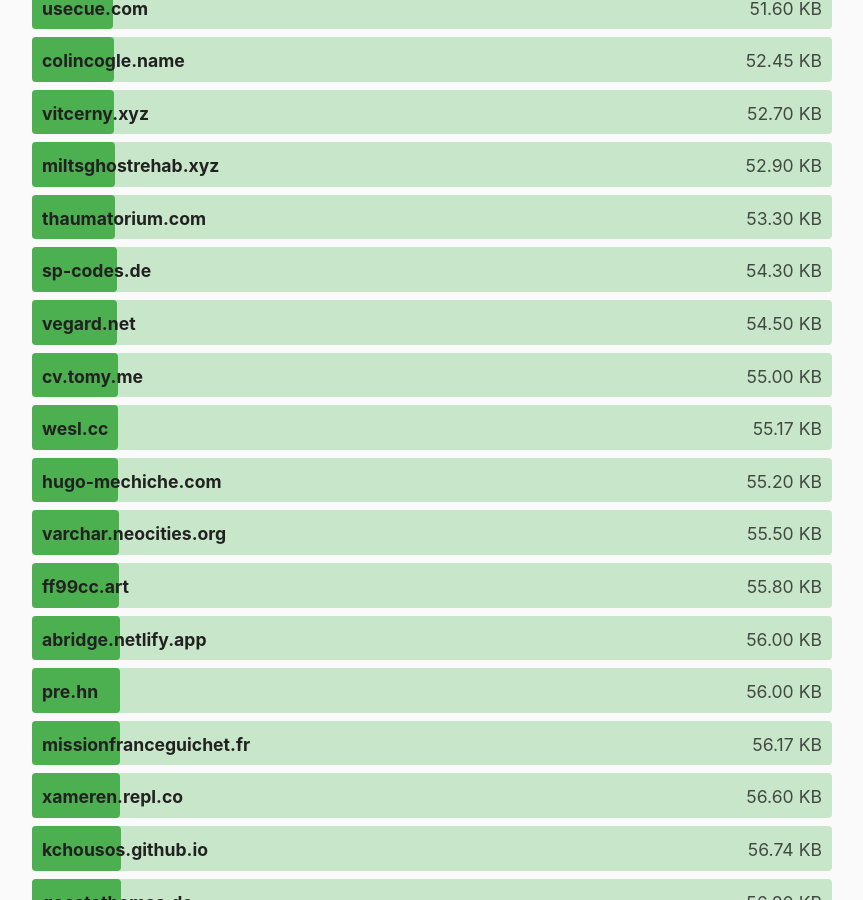
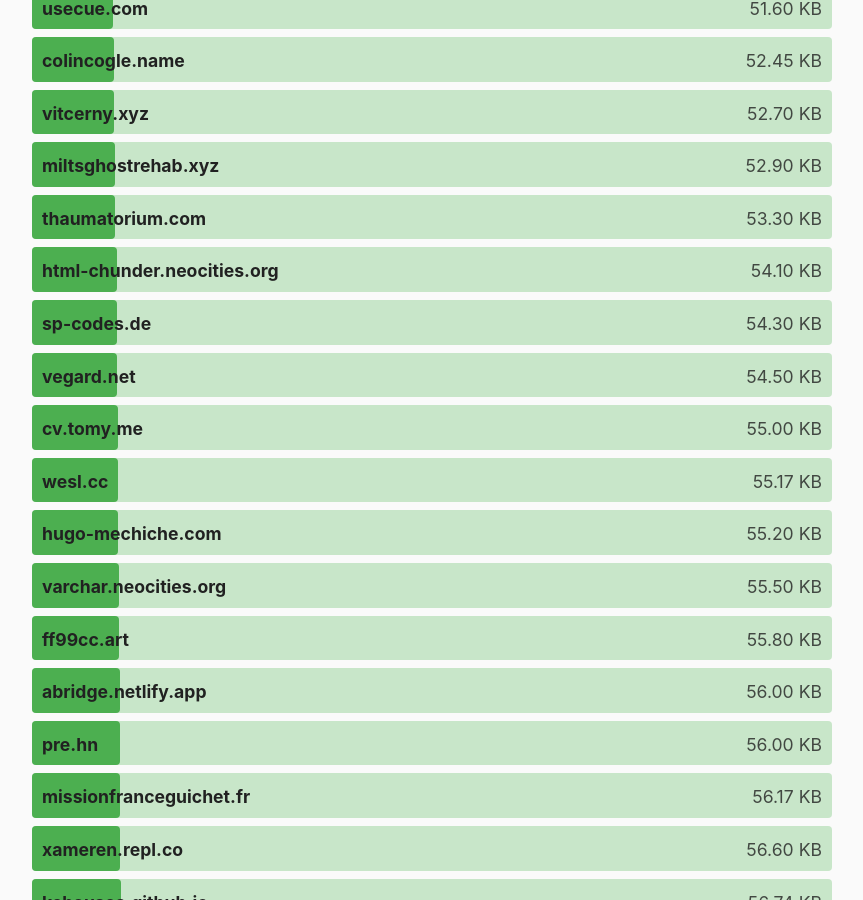
Before and after one commit to kevquirk/512kb.club, a Jekyll site: the page built from index.md, in a window 1280 px wide and 900 px high, scrolled down 19152 px. Shown: the whole window, without its empty margins (208-1071 px from the left). Built offline with Jekyll 4.4.1, drawn with Linux system fonts in a browser that asks for light colours.

Commit message:
Update sites.yml
https://radar.cloudflare.com/scan/9d5ec18b-5213-48ee-86b8-4a9dbff14e87/summary

```diff
--- a/_data/sites.yml
+++ b/_data/sites.yml
@@ -1,3 +1,8 @@
+- domain: html-chunder.neocities.org
+  url: https://html-chunder.neocities.org/
+  size: 54.1
+  last_checked: 2024-09-28
+
 - domain: 0xedward.io
   url: https://0xedward.io/
   size: 6.2
```
